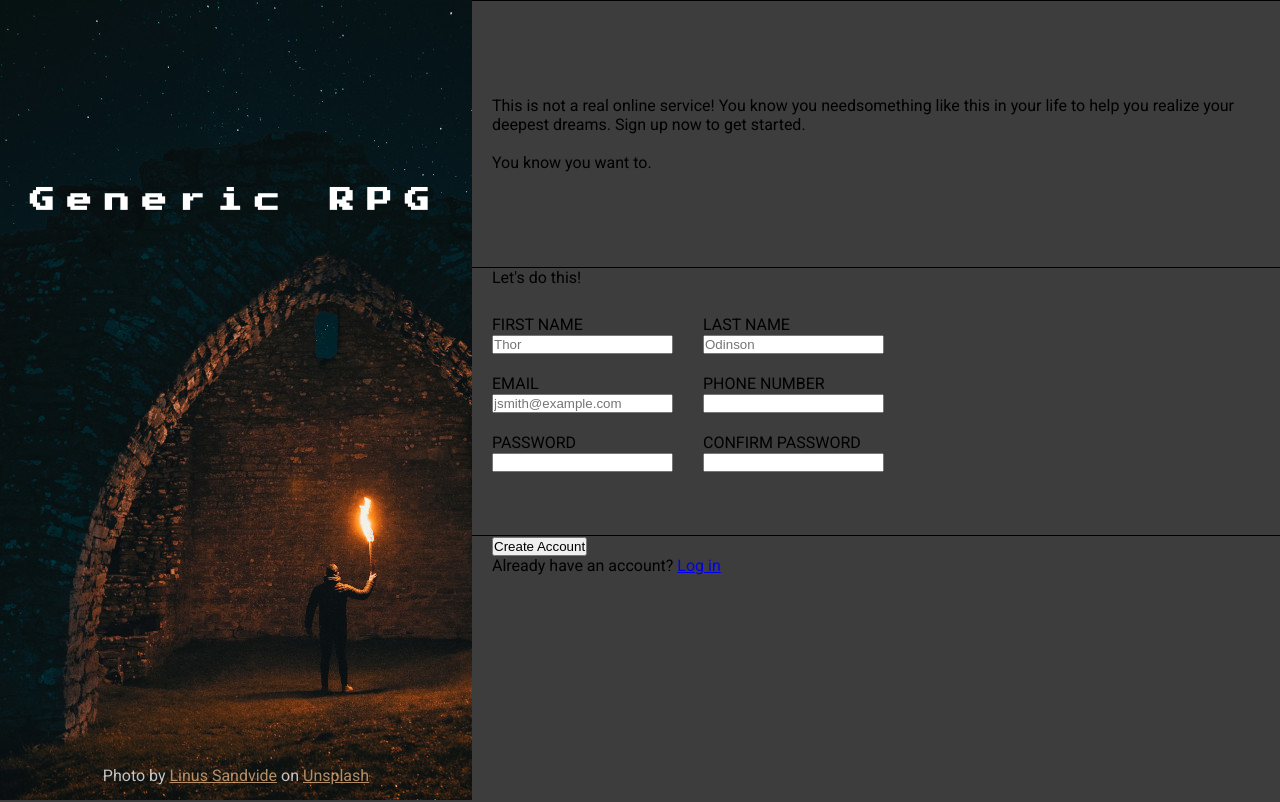
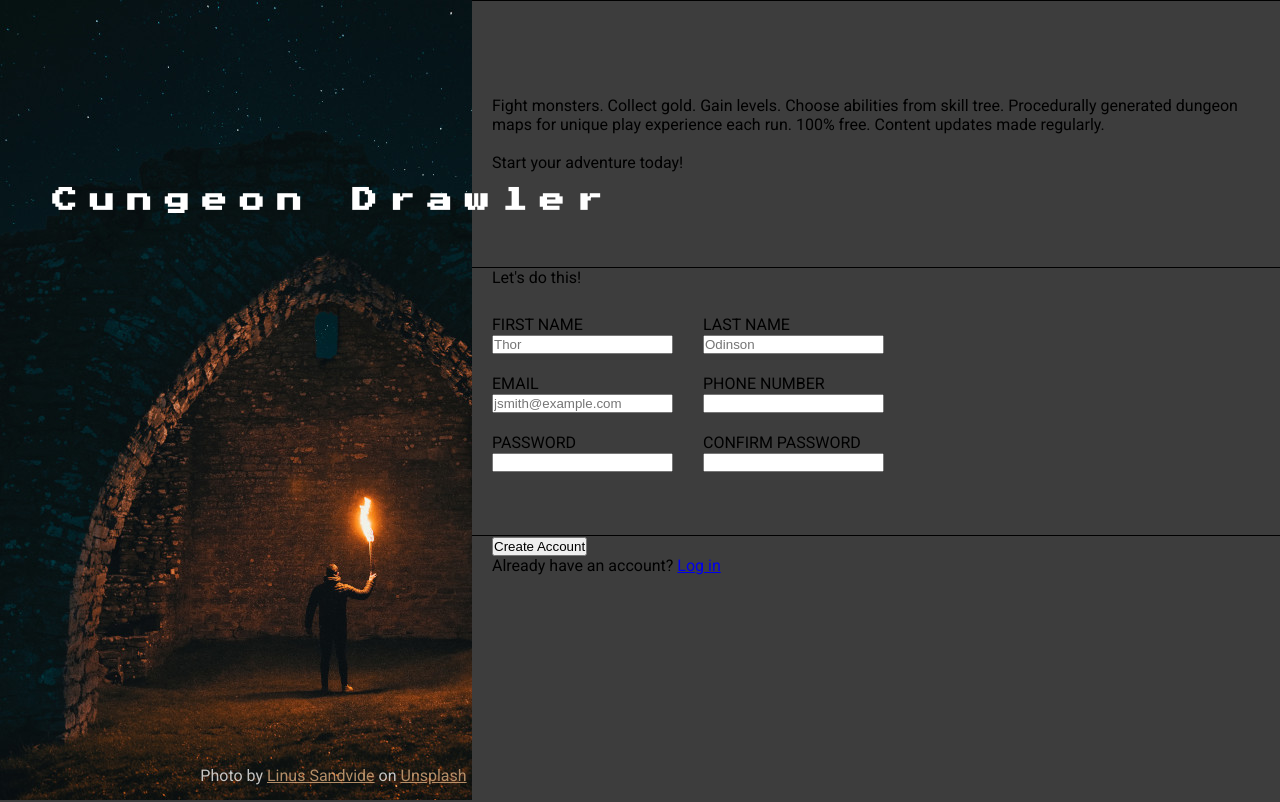
Before and after one commit to Journey2WebDev/odin-sign-up-form, a plain HTML site: page index.html in a window 1280 px wide. Drawn offline with Linux system fonts and the light colour scheme.

Commit message:
Cause  text overlaying background image to remain in fixed on window resize

```diff
--- a/index.html
+++ b/index.html
@@ -16,7 +16,7 @@
 
     <div class="lframe-banner">
       <p class="lframe-banner-text">
-        Generic RPG
+        Cungeon Drawler
       </p>
     </div>
 
@@ -30,9 +30,9 @@
   <!-- Right Frame (3 horizontal boxes)-->
   <div class="rframe">
     <div class="rframe-box">
-      This is not a real online service! You know you needsomething like this in your life to help you realize your deepest dreams. Sign up now to get started.
+      Fight monsters. Collect gold. Gain levels. Choose abilities from skill tree. Procedurally generated dungeon maps for unique play experience each run. 100% free. Content updates made regularly.
       <br><br>
-      You know you want to.
+      Start your adventure today!
     </div>
 
     <div class="rframe-box">
--- a/styles/style.css
+++ b/styles/style.css
@@ -18,6 +18,9 @@
   box-sizing: border-box;
   font-family: 'Roboto', sans-serif;
   background-color: rgb(61, 61, 61);
+
+  /* Custom Properties */
+  --bground-img-width: 667px;
 }
 
 body{
@@ -38,7 +41,7 @@ body{
 .lframe-banner{
   position: absolute;
   height: 100px;
-  width: 100%;
+  width: var(--bground-img-width);
   top: 150px;
   display: flex;
   justify-content: center;
@@ -57,7 +60,7 @@ body{
 .lframe-footer{
   position: absolute;
   height: 50px;
-  width: 100%;
+  width: var(--bground-img-width);
   bottom: 0;
   display: flex;
   justify-content: center;
```
